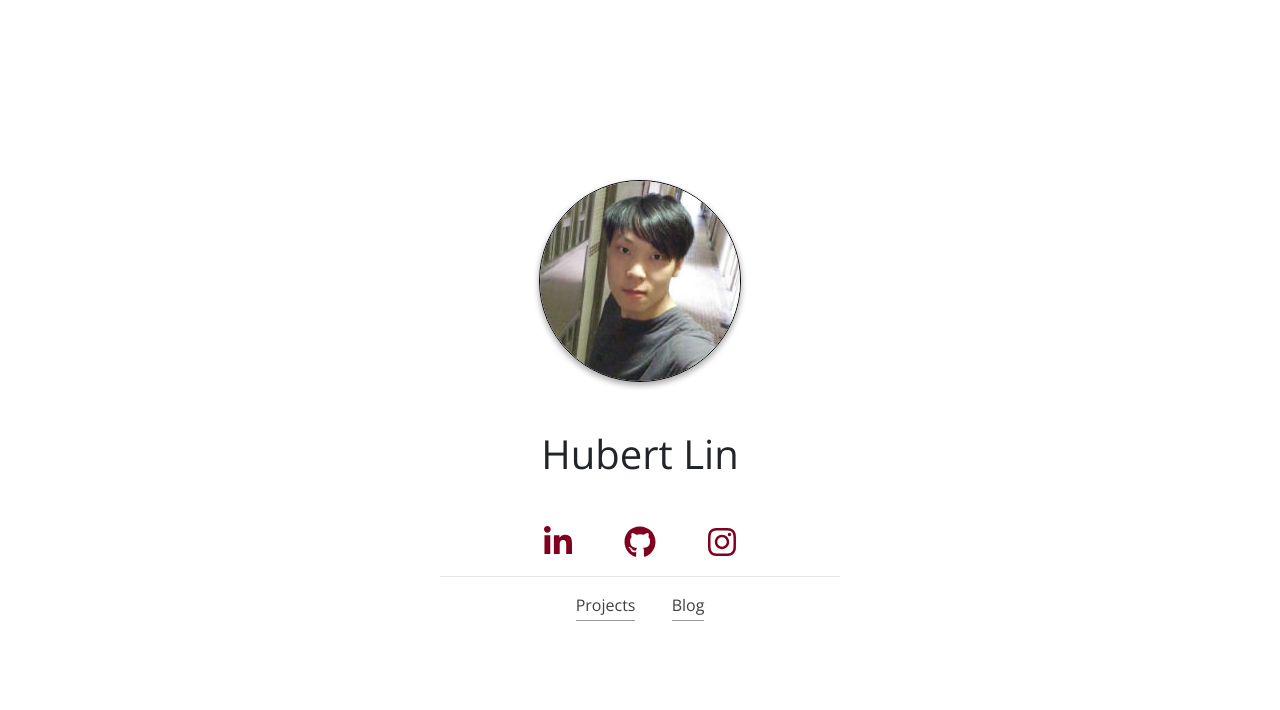
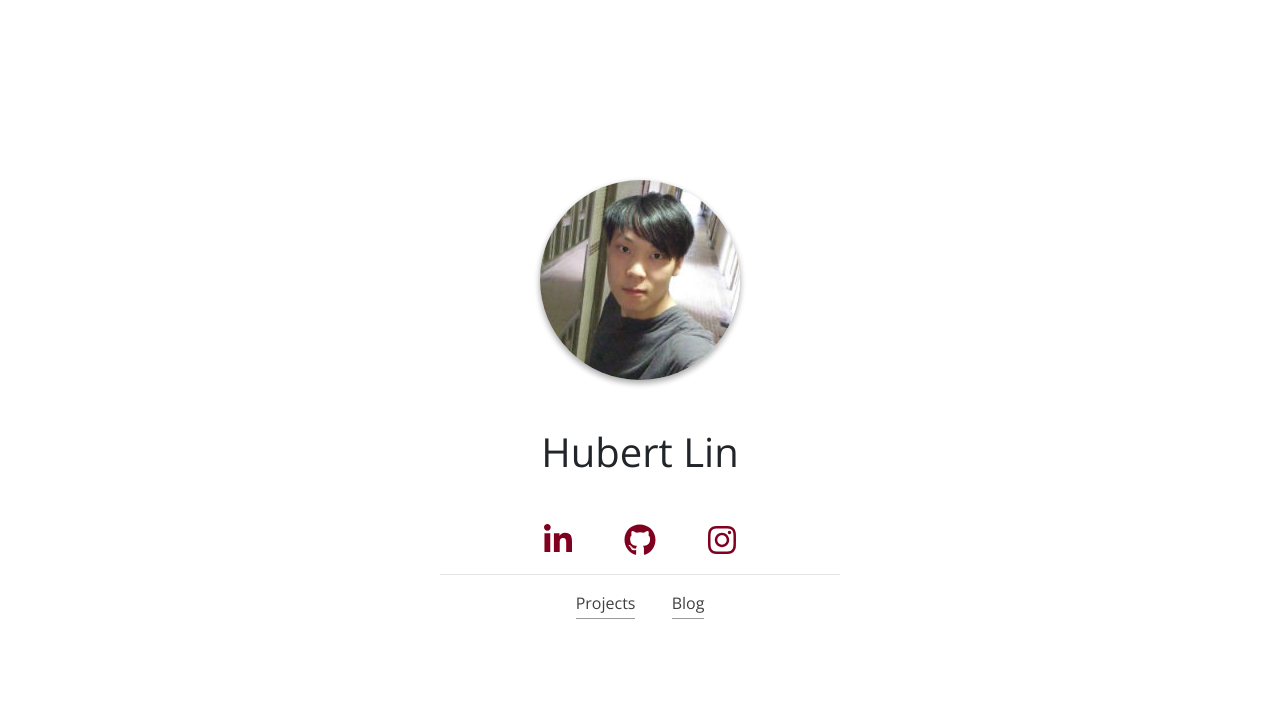
Before and after one commit to linhub15/hubertlin-site, a Jekyll site: the page built from index.html, in a window 1280 px wide. Shown: the top 710 px of the page. Built offline with Jekyll 4.4.1, drawn with Linux system fonts in a browser that asks for light colours; nearby versions of some CDN libraries.

Commit message:
remove profile img border

```diff
--- a/css/site.scss
+++ b/css/site.scss
@@ -14,11 +14,8 @@ section {
   height: 100vh;
 }
 .img-circle {
+  border-radius: 50%;
   transition: .3s ease;
-  border-style: solid;
-  border-radius: 50%;
-  border-width: 1px;
-  border-color: black;
 }
 
 hr {
```
